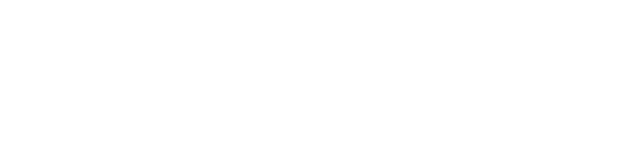
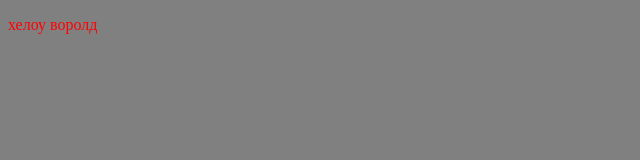
Before and after one commit to mrBooMc/kolesnik_test, a plain HTML site: page index.html in a window 1280 px wide. Shown: the whole page, without its empty margins (0-640 px from the left). Drawn offline with Linux system fonts and the light colour scheme.

Commit message:
FIRST COMMIT

```diff
--- /dev/null
+++ b/Styles/style.css
@@ -0,0 +1,7 @@
+body{
+    background: gray;
+}
+
+P{
+    color: red;
+    }
--- a/index.html
+++ b/index.html
@@ -1,6 +1,14 @@
-<html>
+<!DOCTYPE html>
+<html lang="en">
 <head>
+    <meta charset="UTF-8">
+    <meta name="viewport" content="width=device-width, initial-scale=1.0">
+    <meta http-equiv="X-UA-Compatible" content="ie=edge">
+    <title>test page</title>
+    <link rel="stylesheet" type="text/css" href="Styles/style.css" media="screen">
+
 </head>
 <body>
+    <p>хелоу воролд</p>
 </body>
 </html>
```
